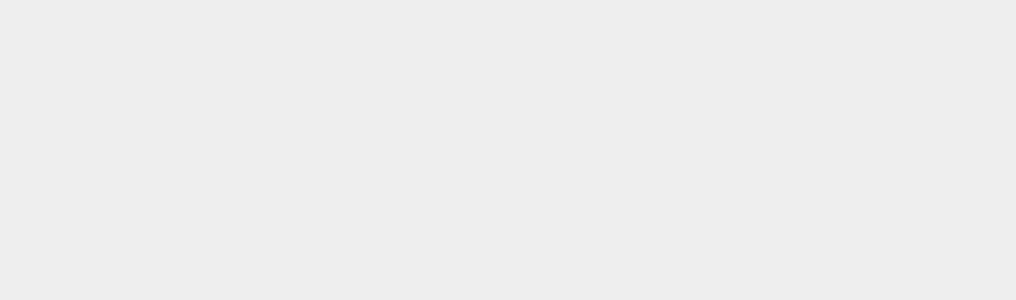
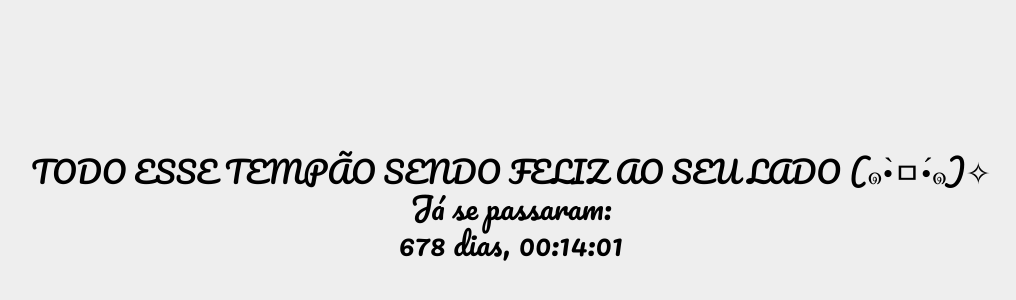
Before and after one commit to Cozmu/projeto-secreto, a React (Vite) app: page /time in a window 1280 px wide. Before the commit this address had no page. Shown: the part 192-492 px from the top of the page, without its empty margins (129-1145 px from the left). Built offline with nearby package versions, Linux system fonts and the light colour scheme.

Commit message:
feat:
add time page (atrasado)

```diff
--- a/index.html
+++ b/index.html
@@ -4,9 +4,9 @@
     <meta charset="UTF-8" />
     <link rel="icon" type="image/svg+xml" href="/vite.svg" />
 
-    <link rel="preconnect" href="https://fonts.googleapis.com">
-    <link rel="preconnect" href="https://fonts.gstatic.com" crossorigin>
-    <link href="https://fonts.googleapis.com/css2?family=Allura&family=Patrick+Hand&display=swap" rel="stylesheet">
+<link rel="preconnect" href="https://fonts.googleapis.com">
+<link rel="preconnect" href="https://fonts.gstatic.com" crossorigin>
+<link href="https://fonts.googleapis.com/css2?family=Allura&family=Pacifico&family=Patrick+Hand&display=swap" rel="stylesheet">
 
     <meta name="viewport" content="width=device-width, initial-scale=1.0" />
     <title>Vite + React + TS</title>
--- a/src/App.tsx
+++ b/src/App.tsx
@@ -1,12 +1,14 @@
 import { type ReactElement } from 'react';
 import { Route, Routes } from 'react-router-dom';
 import Home from './pages/Home';
+import TimePage from './pages/TimePage';
 
 function App(): ReactElement {
   return (
     <main className='font-allura bg-whiteKuromin min-h-screen w-full'>
       <Routes>
         <Route path='/' Component={Home} />
+        <Route path='/time' Component={TimePage} />
       </Routes>
     </main>
   );
--- a/src/components/NavigateBar.tsx
+++ b/src/components/NavigateBar.tsx
@@ -34,11 +34,11 @@ function NavigateBar(): ReactElement {
           }`}
         >
           <li className='group translate-0 cursor-pointer transition-all duration-500 ease-in hover:scale-105'>
-            <NavLink className='flex' to='#'>
+            <NavLink className='flex' to='/time'>
               <p></p>Tempo com você
               <img
                 src={ampulheta}
-                alt=''
+                alt='/'
                 className='w-10 transition-transform duration-1200 ease-in-out group-hover:rotate-360'
               />
             </NavLink>
--- a/src/index.css
+++ b/src/index.css
@@ -43,6 +43,7 @@
   --animate-shake: shake 0.5s ease-in-out infinite,
   --font-patrickHand: 'Patrick Hand', sans-serif;
   --font-allura: 'Allura', sans-serif;
+  --font-pacifico: 'Pacifico', cursive;
   --inset-shadow-bookPageCenter: inset 0 0 20px 0 rgba(0, 0, 0, 0.25);
   --shadow-bookPage:  0px 1px 3px rgba(0, 0, 0, 0.12);
 
--- /dev/null
+++ b/src/pages/TimePage.tsx
@@ -0,0 +1,54 @@
+import { useEffect, useState, type ReactElement } from 'react';
+
+interface TempoDecorrido {
+  dias: number;
+  horas: number;
+  minutos: number;
+  segundos: number;
+}
+
+function calcularTempoDesde(dataInicial: Date): TempoDecorrido {
+  const agora: Date = new Date();
+  const diffMs: number = agora.getTime() - dataInicial.getTime(); // diferença em ms
+
+  const segundosTotais: number = Math.floor(diffMs / 1000);
+  const dias: number = Math.floor(segundosTotais / (3600 * 24));
+  const horas: number = Math.floor((segundosTotais % (3600 * 24)) / 3600);
+  const minutos: number = Math.floor((segundosTotais % 3600) / 60);
+  const segundos: number = segundosTotais % 60;
+
+  return { dias, horas, minutos, segundos };
+}
+
+function TempoDesde(): ReactElement {
+  const [dataInicial] = useState<Date>(new Date(2023, 6, 29)); // 29/07/2023 → mês é zero-based: 6 = julho
+
+  const [tempo, setTempo] = useState<TempoDecorrido>(() =>
+    calcularTempoDesde(dataInicial),
+  );
+
+  useEffect(() => {
+    const intervalo: number = setInterval(() => {
+      setTempo(calcularTempoDesde(dataInicial));
+    }, 1000);
+
+    return (): void => clearInterval(intervalo);
+  }, [dataInicial]);
+
+  return (
+    <div className='font-pacifico flex h-screen w-full flex-col items-center justify-center text-3xl'>
+      <section>
+        <img src='' alt='' />
+        <h1 className=''>TODO ESSE TEMPÃO SENDO FELIZ AO SEU LADO (๑•̀ㅁ•́๑)✧</h1>
+      </section>
+      <p>Já se passaram:</p>
+      <p>
+        {tempo.dias} dias, {tempo.horas.toString().padStart(2, '0')}:
+        {tempo.minutos.toString().padStart(2, '0')}:
+        {tempo.segundos.toString().padStart(2, '0')}
+      </p>
+    </div>
+  );
+}
+
+export default TempoDesde;
```
